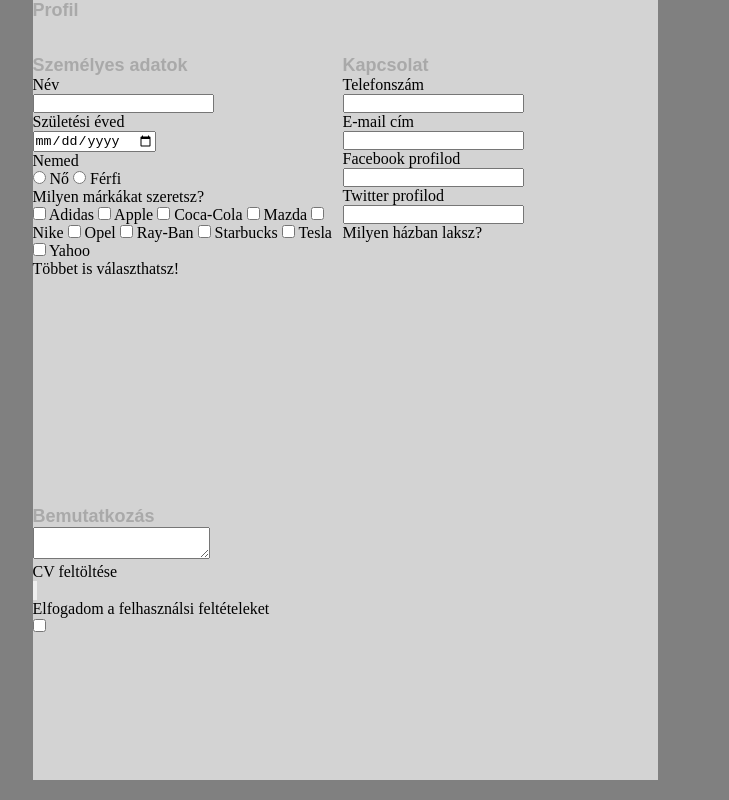
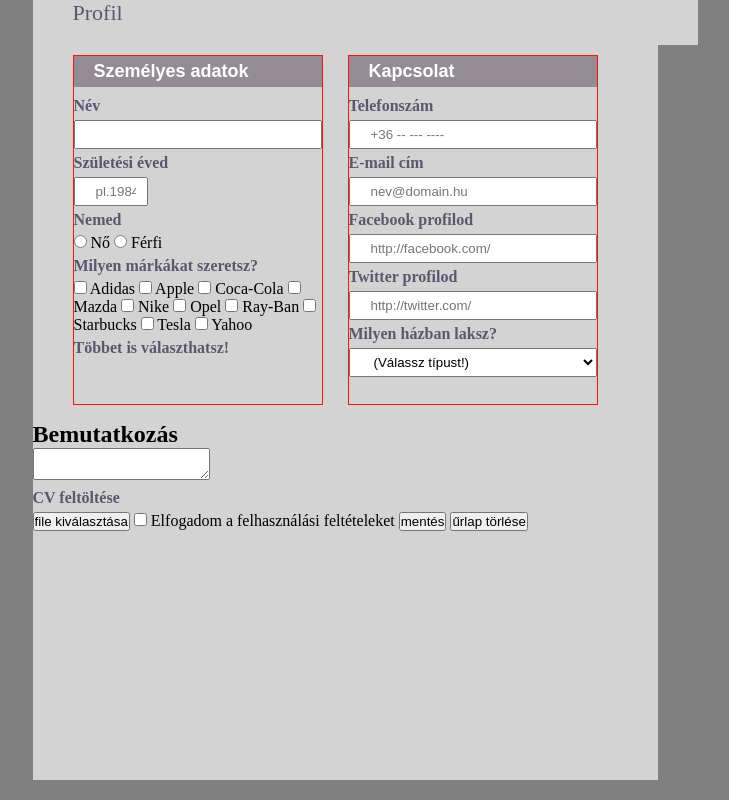
Before and after one commit to greenfox-academy/Tamara, a plain HTML site: page week-01/day-05/html form.html in a window 1280 px wide. Shown: the whole page, without its empty margins (295-1024 px from the left). Drawn offline with Linux system fonts and the light colour scheme.

Commit message:
feat(day-05) Styling of form elements

```diff
--- a/week-01/day-05/html form.html
+++ b/week-01/day-05/html form.html
@@ -8,17 +8,18 @@
     <link href="styles.css" rel="stylesheet">
 </head>
 <body>
+    <form>
         <div>
             <div class="header">
-             <h1>Profil</h1>
+                <header>Profil</header>
             </div>
             <div class="panel1">
-            <form>
+
                 <h1>Személyes adatok</h1>
                 <p>Név</p>
                 <input type="text" id="name" name="user_name">
                 <p>Születési éved</p>
-                <input type="date" id="date" name="date">
+                <input type="text" id="date" name="date" placeholder="pl.1984">
                 <p>Nemed</p>
                 <input type="radio" id="gender" name="gender">
                 <label for="Nő">Nő</label>
@@ -50,28 +51,33 @@
             <div class="panel2">
                 <h1>Kapcsolat</h1>
                 <p>Telefonszám</p>
-            <input type="number" id="number" name="number">
+                <input type="number" id="number" name="number" placeholder="+36 -- --- ----">
                 <p>E-mail cím</p>
-            <input type="mail" id="mail" name="mail">
+                <input type="email" id="mail" name="mail" placeholder="nev@domain.hu">
                 <p>Facebook profilod</p>
-            <input type="url" id="facebook" name="facebook">
+                <input type="url" id="facebook" name="facebook" placeholder="http://facebook.com/">
                 <p>Twitter profilod</p>
-            <input type="url" id="twitter" name="twitter">
+                <input type="url" id="twitter" name="twitter" placeholder="http://twitter.com/">
                 <p>Milyen házban laksz?</p>
-            <selecttype="text" id="house" name="house"></select>
-
+                <select name="house">
+                    <option value="(Válassz típust!)">(Válassz típust!)</option>
+                    <option value="sorház">sorház</option>
+                    <option value="családi ház">családi ház</option>
+                    <option value="panel">panel</option>
+                </select>
             </div>
             <div class="closer">
-            <h1>Bemutatkozás</h1>
-            <textarea type="text" name:"bemutatkozas">
+                <h2>Bemutatkozás</h2>
+                <textarea type="text" name:"bemutatkozas" placeholder="Írj magadról pár mondatot!">
                 </textarea>
                 <p>CV feltöltése</p>
-            <input type="button" id="File feltöltése" name="File">
-            <p>Elfogadom a felhasználsi feltételeket</p>
+                <input type="submit" id="Uploading of the file" name="File" value="file kiválasztása">
                 <input type="checkbox" id="Condition" name="Condition">
-
+                <label for="Elfogadom a felhasználási feltételeket">Elfogadom a felhasználási feltételeket</label>
+                <input type="submit" id="Save" name="Save" value="mentés">
+                <input type="submit" id="Delete form" name="Delete form" value="űrlap törlése">
+            </div>
         </div>
     </form>
-    </div>
 </body>
 </html>
--- a/week-01/day-05/styles.css
+++ b/week-01/day-05/styles.css
@@ -20,38 +20,59 @@ div {
    /*  border: 10px solid rgb(255, 17, 0); */
     background-color: lightgray;
     text-align: left;
+    color: rgb(93, 86, 111);
+    font-size: 22px;
+    margin-left: 40px;
 }
 h1 {
     font-family: Arial, Helvetica, sans-serif;
     font-size: 18px;
-    color: darkgrey;
-    /* display: inline; */
+    color: white;
+    text-align: left;
+    background-color: rgb(147, 140, 151);
+    border: 0;
+    padding: 5px 10px 5px 20px;
+    margin-bottom: 10px;
 }
 
 .panel1 {
-    width: 310px;
-    height: 435px;
-  /*   border: 13px solid rgb(255, 18, 0); */
+    width: 40%;
+    height: 350px;
+    border: 1px solid rgb(255, 18, 0);
     background-color:lightgray;
-    text-align: left;
     display: inline-block;
     float: left;
     clear: both;
     margin-top: 10px;
-    padding-right: 0px;
+    margin-left: 40px;
+
 }
 .panel2 {
-    width: 310px;
-    height: 435px;
-   /*  border: 13px solid rgb(255, 18, 0); */
+    width: 40%;
+    height: 350px;
+    border: 1px solid rgb(255, 18, 0);
     background-color: lightgray;
     text-align: left;
     display: inline-block;
     margin-top: 10px;
-    padding-left: 0px;
+    margin-left: 25px;
 }
-.panel1>div {
-
+input[type="text"], input[type="email"],
+input[type="url"],  input[type="number"],
+select[name="house"] {
+    width: 100%;
+    padding: 5px 10px 5px 20px;
+}
+input[id="date"]{
+    width:30%;
+}
+p{
+    margin: 5px 0px 5px 0px;
+    color: rgb(93, 86, 111);
+    font-weight: bold;
+}
+input[placeholder=""]{
+    text-align: left;
 }
 .closer {
     height: 210px;
```
Lines whose indentation alone changed are shown as unchanged.
